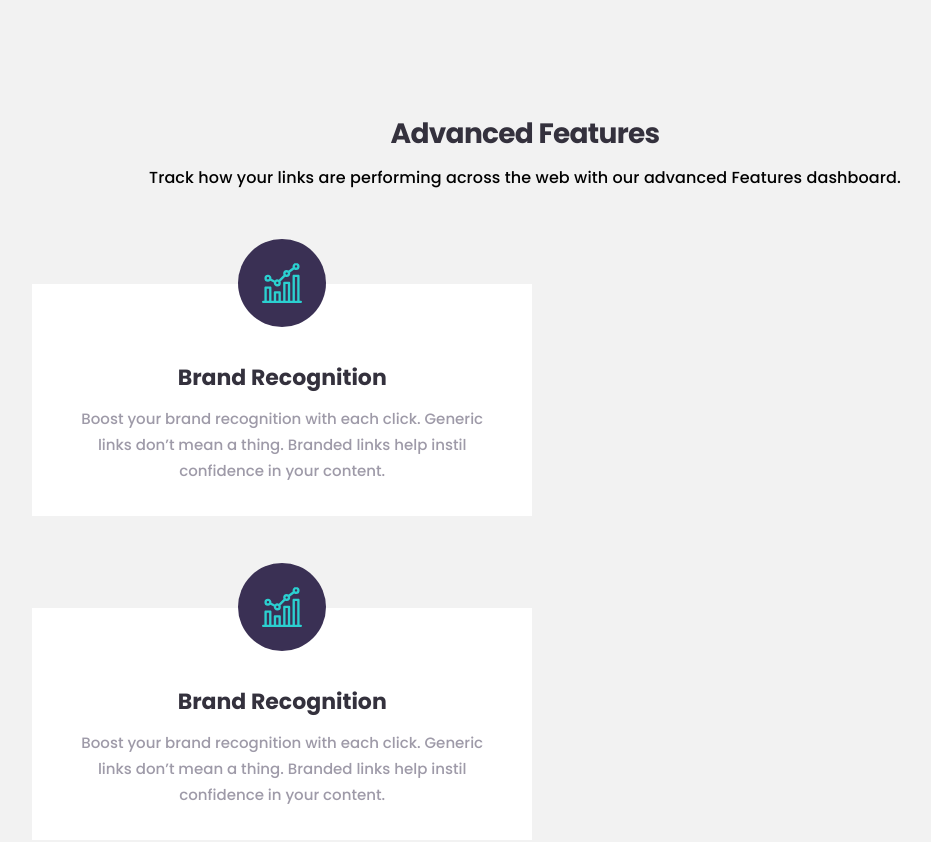
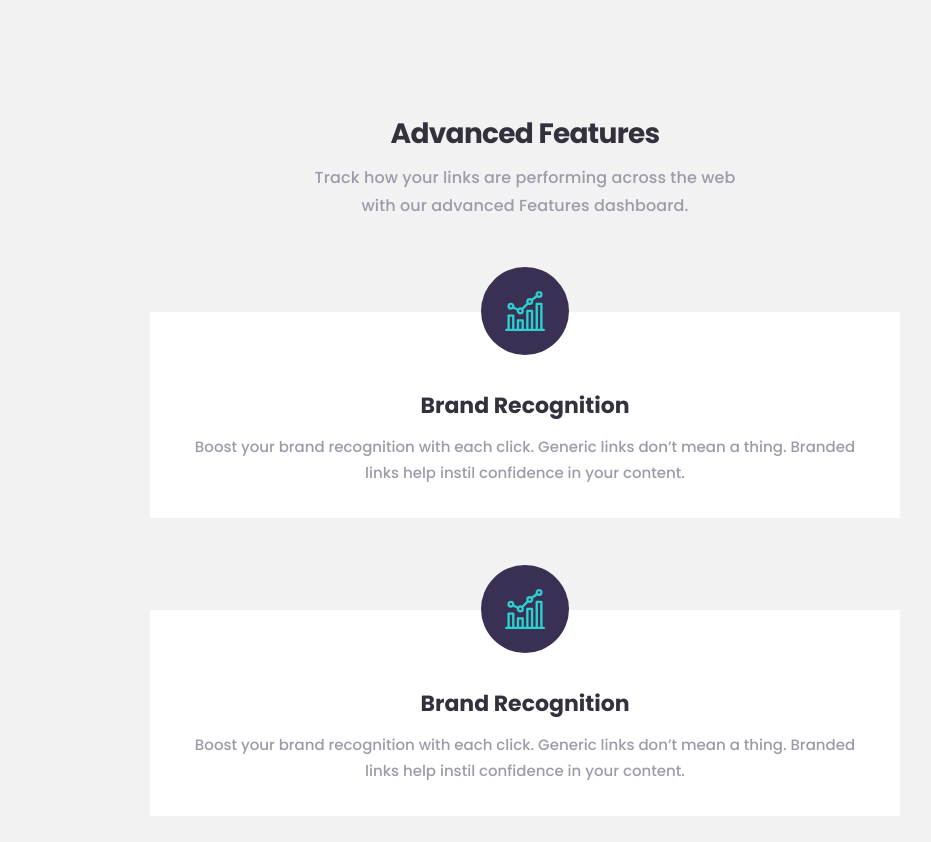
Before and after one commit to tkressma/shortly-landing-page, a React (Create React App) app: page / in a window 1280 px wide. Shown: the part 980-1822 px from the top of the page, without its empty margins (115-1046 px from the left). Built offline with nearby package versions, Linux system fonts and the light colour scheme.

Commit message:
Fix spacing issue across all components. Change max-width on most components

```diff
--- a/src/components/main/Features/FeatureCard.module.css
+++ b/src/components/main/Features/FeatureCard.module.css
@@ -1,6 +1,5 @@
 .feature-card {
   width: 100%;
-  max-width: 500px;
   background-color: white;
   padding: 4.8125rem 2rem 2rem;
   text-align: center;
--- a/src/components/main/Features/FeatureCards.module.css
+++ b/src/components/main/Features/FeatureCards.module.css
@@ -1,3 +1,2 @@
 .feature-cards {
-  margin-top: 3rem;
 }
--- a/src/components/main/Features/Features.module.css
+++ b/src/components/main/Features/Features.module.css
@@ -1,4 +1,7 @@
 .features {
+  width: 100%;
+  margin: 0 auto;
+  max-width: 750px;
 }
 
 .features__h2 {
@@ -8,6 +11,9 @@
   margin-bottom: 1rem;
   font-weight: bold;
   text-align: center;
+  max-width: 450px;
+
+  margin: 0 auto;
 }
 
 .features__p {
@@ -15,5 +21,8 @@
   font-weight: 500;
   letter-spacing: 0.109091px;
   line-height: 28px;
+  color: #9e9aa8;
   text-align: center;
+  max-width: 450px;
+  margin: 1rem auto 0;
 }
--- a/src/components/main/ShortenedLink.module.css
+++ b/src/components/main/ShortenedLink.module.css
@@ -1,6 +1,7 @@
 .link {
   width: 100%;
-  max-width: 500px;
+  max-width: 750px;
+
   border-radius: 5px;
   background-color: #ffffff;
   padding: 1rem;
--- a/src/components/main/Shortener.module.css
+++ b/src/components/main/Shortener.module.css
@@ -1,12 +1,13 @@
 .shortener {
   height: 160px;
   width: 100%;
+  max-width: 750px;
+  margin: -80px auto 0;
   padding: 24px;
   background: url("../../assets/bg-shorten-mobile.svg"), #3a3054;
   background-repeat: no-repeat;
   background-position: top right;
   border-radius: 10px;
-  margin-top: -80px;
   font-family: inherit;
 }
 
@@ -40,6 +41,7 @@
     height: 168px;
     padding: 52px 64px;
     margin-top: -84px;
+    max-width: none;
   }
 
   .shortener form {
```
